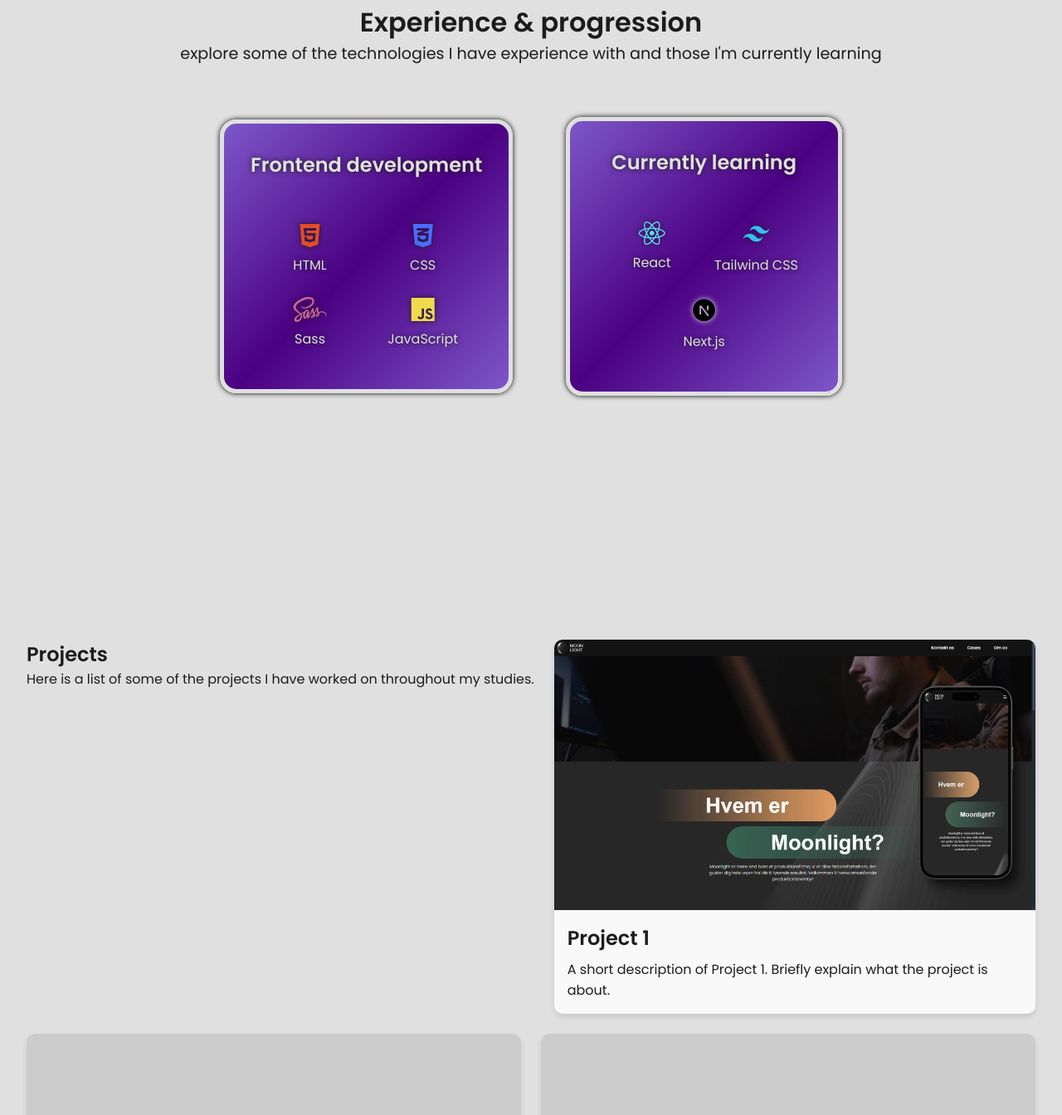
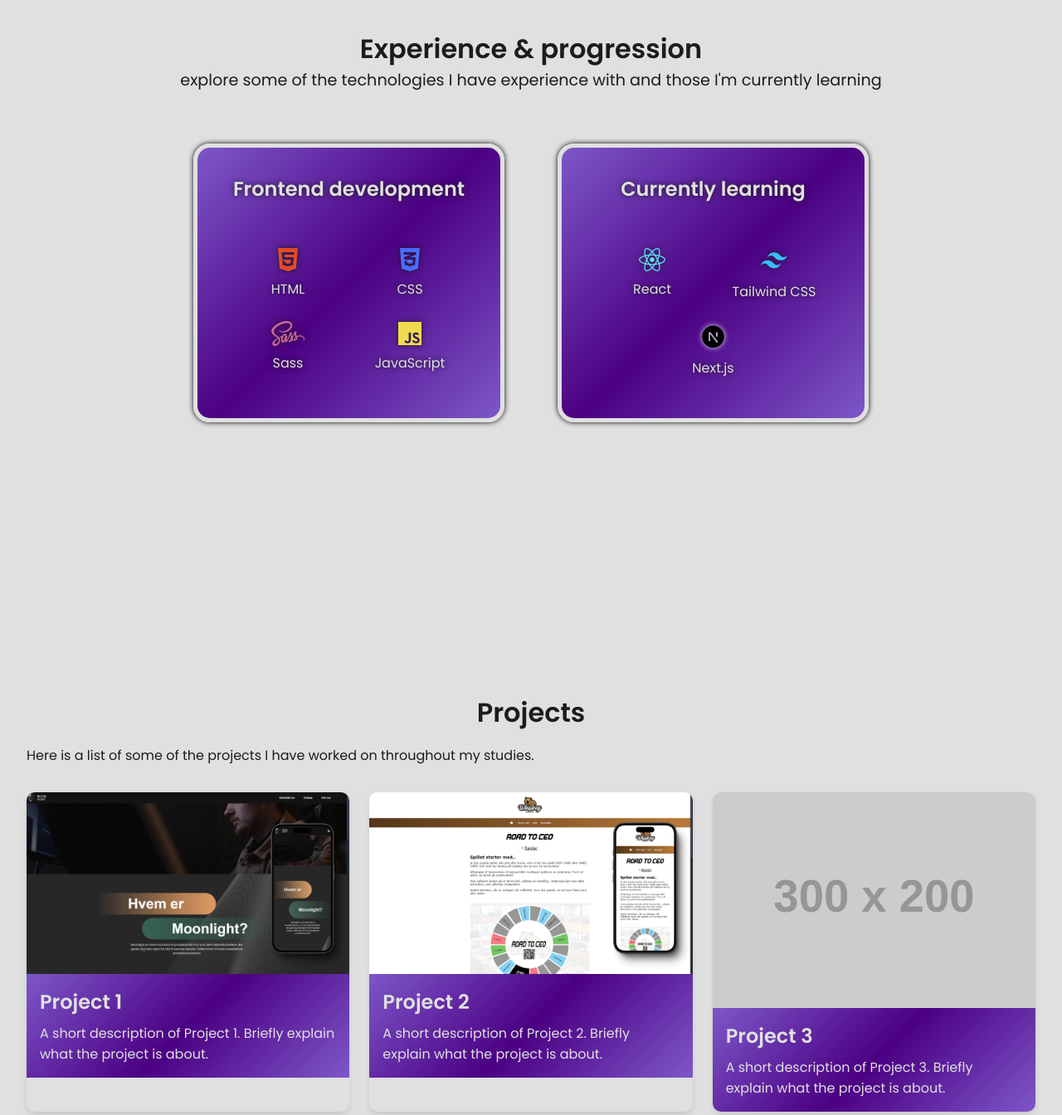
Before and after one commit to SorenSpark/portfolio, a plain HTML site: page index.html in a window 1280 px wide. Shown: the part 877-2221 px from the top of the page at 83% size. Drawn offline with nearby package versions, Linux system fonts and the light colour scheme; placeholder pictures from the web are drawn by us.

Commit message:
projects update

```diff
--- a/index.html
+++ b/index.html
@@ -93,6 +93,7 @@
             <h1>Projects</h1>
         <p>Here is a list of some of the projects I have worked on throughout my studies.</p>
         </div>
+        <div class="project-con">
             <div class="project-card">
             <img src="img/moonlight-projekt.png" alt="Project 1: Moonlight, showcasing a group project website, with a hero video and the about us section.">
             <div class="project-info">
@@ -101,7 +102,7 @@
             </div>
             </div>
             <div class="project-card">
-          <img src="https://via.placeholder.com/300x200" alt="Project 2">
+            <img src="img/ww-project.png" alt="Project 2">
             <div class="project-info">
                 <h2>Project 2</h2>
                 <p>A short description of Project 2. Briefly explain what the project is about.</p>
@@ -114,6 +115,7 @@
                 <p>A short description of Project 3. Briefly explain what the project is about.</p>
             </div>
             </div>
+        </div>
       </section>
 
 </main>
--- a/scss/style.scss
+++ b/scss/style.scss
@@ -31,6 +31,7 @@ header {
     z-index: 1;
     backdrop-filter: blur(10px);
     box-shadow: 0 0 10px rgba(0, 0, 0, 0.4);
+
 }
 
 
@@ -97,11 +98,11 @@ nav {
     }
 }
 
-/* Section */
+/* main */
 
 section {
     padding-top: 4vh;
-    height: 96vh;
+    height: 100vh;
     min-height: fit-content;
   }
 
@@ -192,7 +193,6 @@ section {
     text-shadow: 0 0 6px $text-light;
   }
 
-
   .exp-text {
     display: flex;
     justify-content: center;
@@ -200,6 +200,7 @@ section {
     flex-direction: column;
     text-align: center;
     margin-bottom: 2em;
+
     h2 {
       font-size: 2em;
     }
@@ -215,25 +216,24 @@ section {
     display: flex;
     flex-direction: row;
     justify-content: center;
-        align-items: center;
+    align-items: stretch;
     text-align: center;
     gap: 4em;
     flex-wrap: wrap;
 
-
-        .exp-frontend-con {
+    .exp-frontend-con, .learning-con {
+      flex: 1;
       padding: 2em;
       max-width: 375px;
-          max-height: 350px;
       justify-content: center;
       align-items: center;
       background: linear-gradient(135deg, $secondary-color 0%, $primary-color 50%, $secondary-color 100%);
       border: $btn-text 5px solid;
       border-radius: 20px;
       box-shadow: 0 0 6px rgba(0, 0, 0, 1);
+    }
 
-
-
+    .exp-frontend-con {
       .code-language {
         display: grid;
         grid-template-columns: repeat(2, 1fr);
@@ -241,31 +241,16 @@ section {
         grid-column-gap: 25px;
         grid-row-gap: 25px;
         padding: 1rem;
-              }
 
-              .fa-html5 {
-                grid-area: 1 / 1 / 2 / 2;
-                color: #e34c26;
-
-              }
-              .fa-css3-alt {
-                grid-area: 1 / 2 / 2 / 3;
-                color: #496dff;
-
-
-              }
-              .fa-js {
-                grid-area: 2 / 2 / 3 / 3;
-                color: #f0db4f;
-              }
-              .fa-sass {
-                grid-area: 2 / 1 / 3 / 2;
-                color: #cd6799;
-              }
+        .fa-html5 { grid-area: 1 / 1 / 2 / 2; color: #e34c26; }
+        .fa-css3-alt { grid-area: 1 / 2 / 2 / 3; color: #496dff; }
+        .fa-js { grid-area: 2 / 2 / 3 / 3; color: #f0db4f; }
+        .fa-sass { grid-area: 2 / 1 / 3 / 2; color: #cd6799; }
 
         i {
           font-size: 2rem;
           text-shadow: 0 0 6px $text-light;
+
           p {
             font-size: 1rem;
             margin-top: 0.5em;
@@ -275,20 +260,9 @@ section {
           }
         }
       }
+    }
 
-    }
     .learning-con {
-      padding: 2em;
-      max-width: 375px;
-      max-height: 350px;
-      justify-content: center;
-      align-items: center;
-      background: linear-gradient(135deg, $secondary-color 0%, $primary-color 50%, $secondary-color 100%);
-      border: $btn-text 5px solid;
-      border-radius: 20px;
-      box-shadow: 0 0 6px rgba(0, 0, 0, 1);
-
-
       .in-progress {
         display: grid;
         grid-template-columns: repeat(2, 1fr);
@@ -296,31 +270,16 @@ section {
         grid-column-gap: 25px;
         grid-row-gap: 25px;
         padding: 1rem;
-        }
 
-        .fa-react {
-          grid-area: 1 / 1 / 2 / 2;
-          color: #61dafb;
-
-        }
-
-        .ri-tailwind-css-fill {
-          grid-area: 1 / 2 / 2 / 3;
-          color: #38bdf8;
-
-        }
-
-        .ri-nextjs-fill {
-          grid-area: 2 / 1 / 3 / 3;
-          color: black;
-          text-shadow: 0 0 6px $btn-text;
-
-        }
+        .fa-react { grid-area: 1 / 1 / 2 / 2; color: #61dafb; }
+        .ri-tailwind-css-fill { grid-area: 1 / 2 / 2 / 3; color: #38bdf8; }
+        .ri-nextjs-fill { grid-area: 2 / 1 / 3 / 3; color: black; text-shadow: 0 0 6px $btn-text; }
 
         i {
           font-size: 2rem;
           text-shadow: 0 0 6px $text-light;
         }
+
         p {
           font-size: 1rem;
           margin-top: 0.5em;
@@ -330,21 +289,40 @@ section {
           text-shadow: 0 0 6px $text-light;
         }
       }
-
+    }
+  }
 }
 
 /* Projects */
 
 .project-showcase {
+
+  padding: 2rem;
+
+  .project-text {
+    h1 {
+      font-size: 2rem;
+      margin-bottom: 1rem;
+      text-align: center;
+    }
+    p {
+      font-size: 1rem;
+      margin-bottom: 2em;
+      line-height: 1.5em;
+      color: $text-light;
+      font-family: 'Poppins', sans-serif;
+
+    }
+  }
+
+  .project-con {
     display: flex;
     justify-content: space-between;
     flex-wrap: wrap;
     gap: 1.5rem;
-  padding: 2rem;
-
     .project-card {
       flex: 1 1 calc(33.333% - 1rem);
-    background-color: #f9f9f9;
+      color: $btn-text;
       border-radius: 10px;
       overflow: hidden;
       box-shadow: 0 4px 6px rgba(0, 0, 0, 0.1);
@@ -362,6 +340,7 @@ section {
 
       .project-info {
         padding: 1rem;
+        background: linear-gradient(135deg, $secondary-color 0%, $primary-color 50%, $secondary-color 100%);
 
         h2 {
           margin-bottom: 0.5rem;
@@ -370,7 +349,6 @@ section {
 
         p {
           font-size: 1rem;
-        color: $text-light;
         }
       }
     }
@@ -387,3 +365,4 @@ section {
       }
     }
   }
+}
```
Also changed, not shown: img/ww-project.png (added), scss/style.css, 1 other file. Lines whose indentation alone changed are shown as unchanged.
